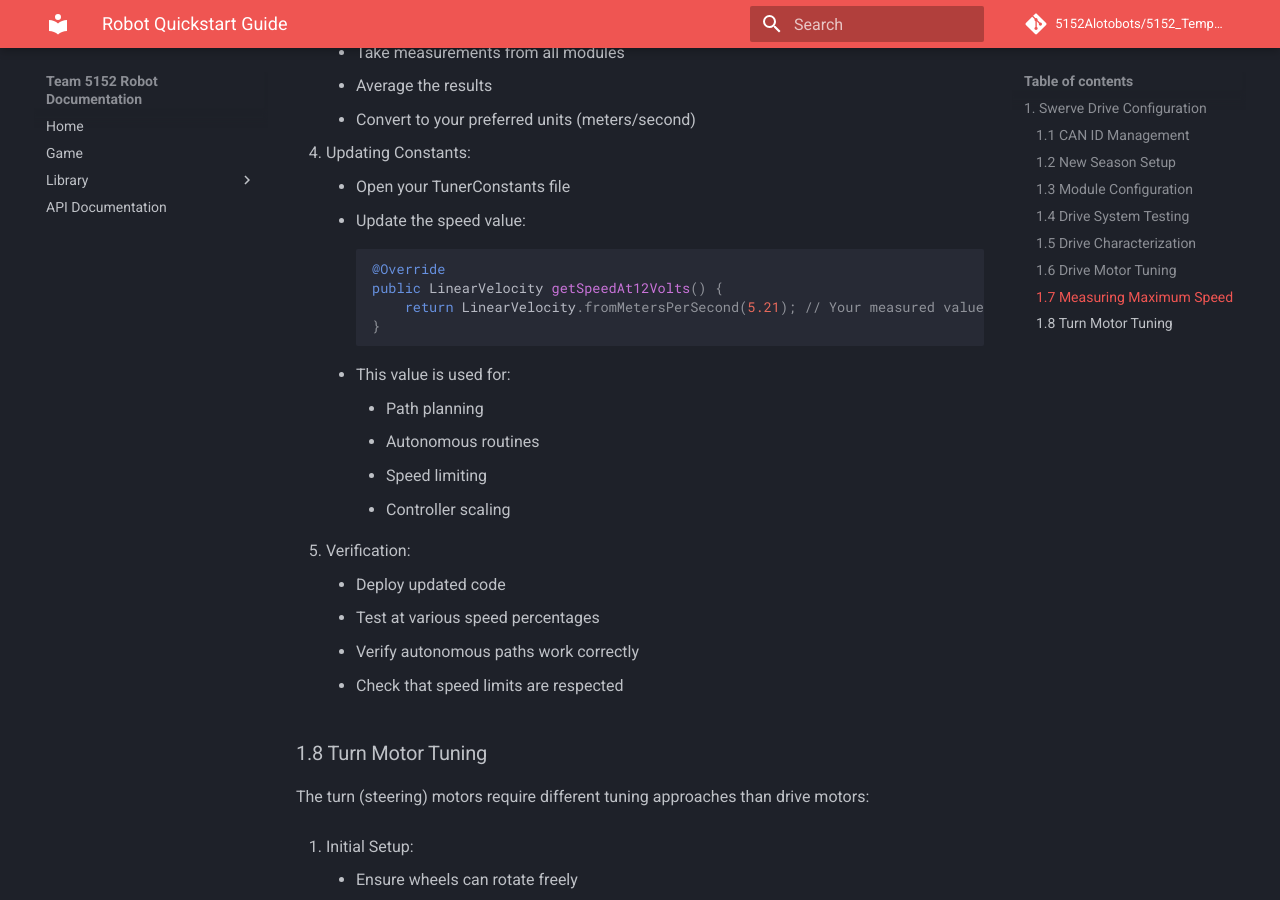
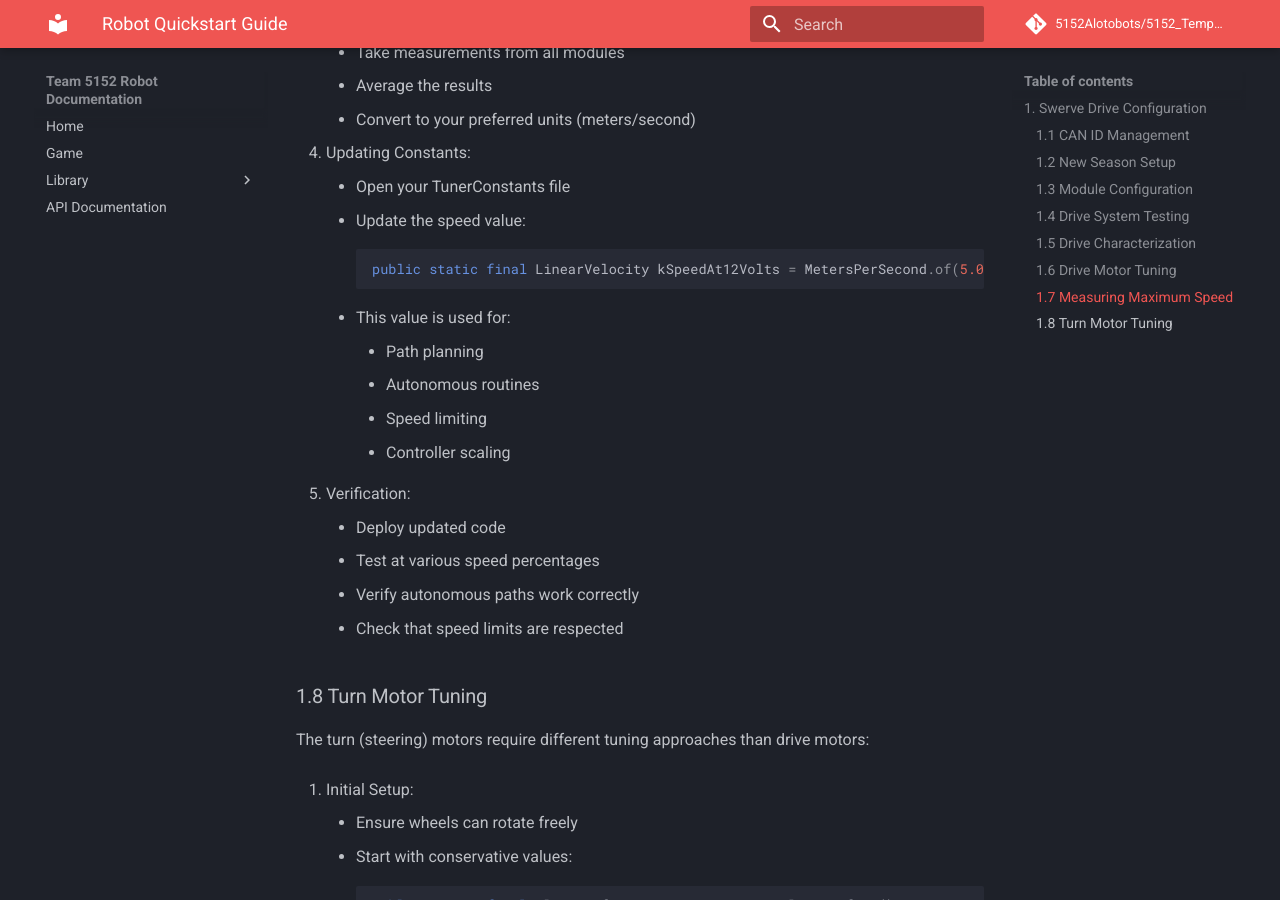
Before and after one commit to 5152Alotobots/5152_Template, an MkDocs documentation site: the page built from docs/mkdocs/docs/quickstart.md, in a window 1280 px wide and 900 px high, scrolled down 7428 px. Built offline with MkDocs 1.6.1 and Material for MkDocs 9.7.7, drawn with Linux system fonts in a browser that asks for light colours; comment, search, counter and statistics services are not loaded.

Commit message:
docs: Update quickstart example to use correct constant style for speed at 12 volts

````diff
--- a/docs/mkdocs/docs/quickstart.md
+++ b/docs/mkdocs/docs/quickstart.md
@@ -279,10 +279,7 @@ After tuning the drive motors, you'll need to measure the robot's actual maximum
     - Open your TunerConstants file
     - Update the speed value:
     ```java
-    @Override
-    public LinearVelocity getSpeedAt12Volts() {
-        return LinearVelocity.fromMetersPerSecond(5.21); // Your measured value
-    }
+    public static final LinearVelocity kSpeedAt12Volts = MetersPerSecond.of(5.02);
     ```
     - This value is used for:
         - Path planning
````
